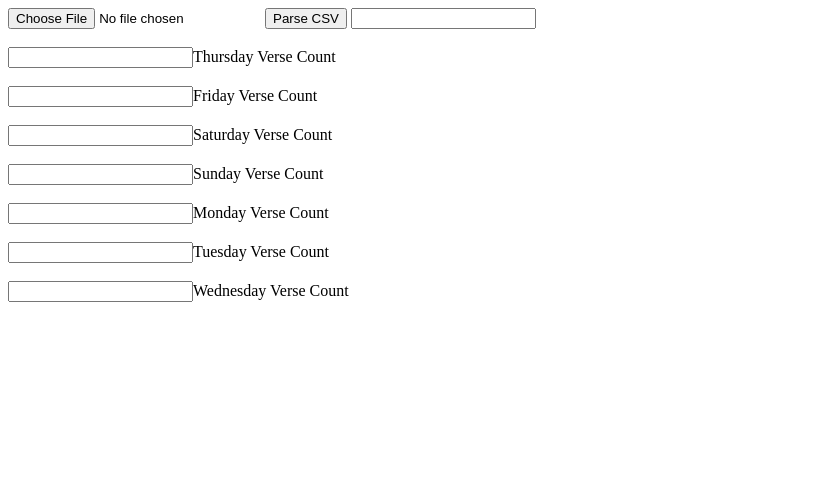
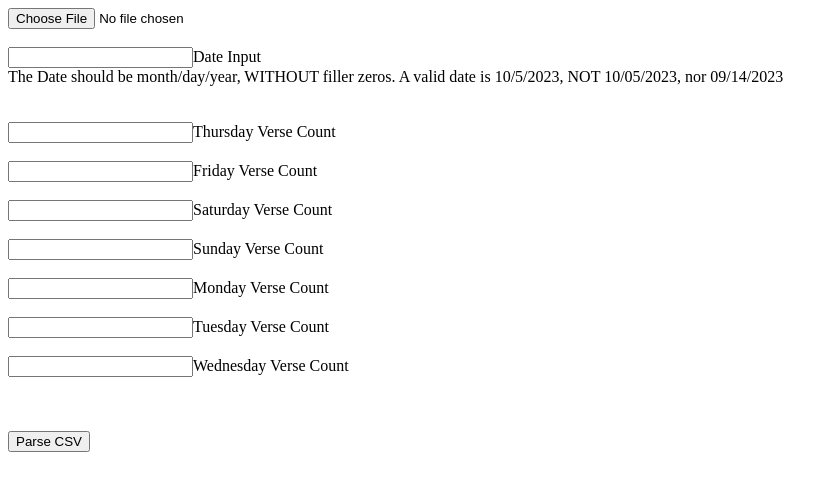
Before and after one commit to RogerDewald/Dailybread_csvParse, a plain HTML site: page index.html in a window 1280 px wide. Shown: the whole page, without its empty margins (0-838 px from the left). Drawn offline with Linux system fonts and the light colour scheme.

Commit message:
Refinement

```diff
--- a/db.js
+++ b/db.js
@@ -58,7 +58,6 @@ function parseCSV(csv, date){
             endCell.textContent = allVerses  + ": is the total number of verses for this week"
             row.appendChild(endCell)
             table.appendChild(row)
-
         }
     }
 }
--- a/index.html
+++ b/index.html
@@ -7,9 +7,9 @@
     </head>
     <body>
 
-    <input type="file" id="csvFile" accept=".csv">
-    <button id="parseButton"> Parse CSV </button>
-    <input type="text" id="dateSelect"><br></br>
+    <input type="file" id="csvFile" accept=".csv"><br></br>
+    <input type="text" id="dateSelect">Date Input
+    <div>The Date should be month/day/year, WITHOUT filler zeros. A valid date is 10/5/2023, NOT 10/05/2023, nor 09/14/2023</div><br></br>
 
     <input type="number" id="day1" name="Thursday Verse Count">Thursday Verse Count<br></br>
     <input type="number" id="day2" name="Friday Verse Count">Friday Verse Count<br></br>
@@ -19,6 +19,7 @@
     <input type="number" id="day6" name="Tuesday Verse Count">Tuesday Verse Count<br></br>
     <input type="number" id="day7" name="Wednesday Verse Count">Wednesday Verse Count<br></br>
     <br></br>
+    <button id="parseButton"> Parse CSV </button><br></br>
 
     <table id="table"></table>
 
```
